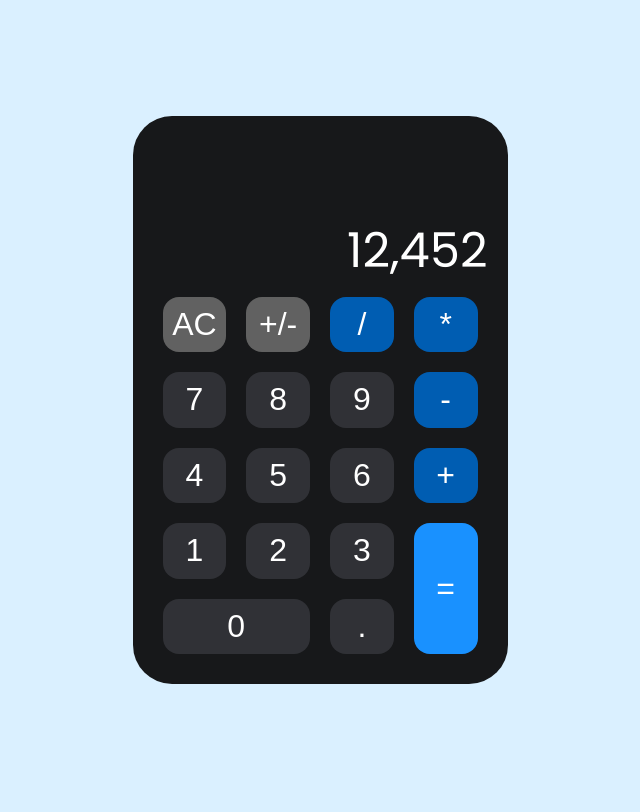
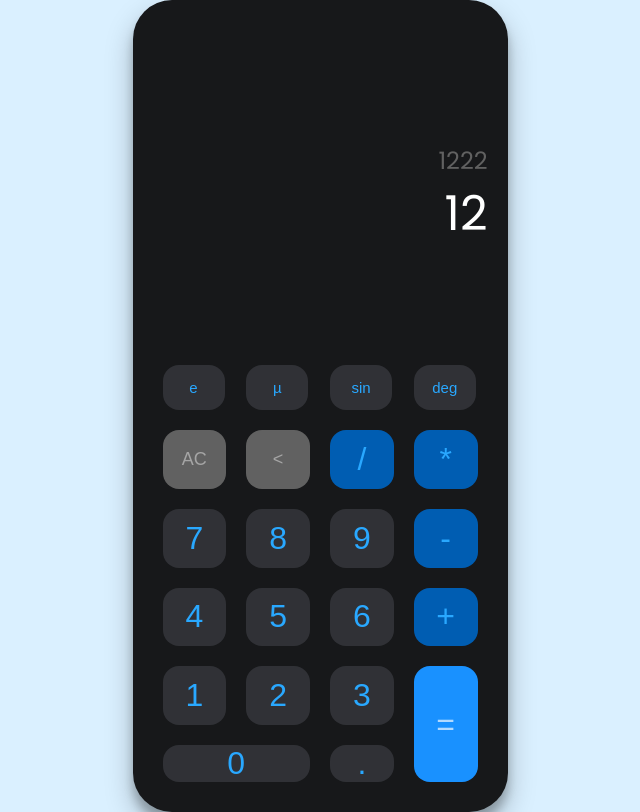
Before and after one commit to henriquedevop/Calculator-JavaScript, a plain HTML site: page index.html in a window 1280 px wide. Shown: the whole page, without its empty margins (320-960 px from the left). Drawn offline with Linux system fonts and the light colour scheme.

Commit message:
improve visual and add more buttons

```diff
--- a/assets/css/style.css
+++ b/assets/css/style.css
@@ -26,23 +26,32 @@ body {
 
 main {
     width: 375px;
-    height: 568px;
+    height: 812px;
     border-radius: 39px;
     background-color: var(--container-color);
     color: var(--text-color);
     display: grid;
     grid-template-columns: repeat(4, 1fr);
-    grid-template-rows: repeat(7, 1fr);
+    grid-template-rows: repeat(9, 1fr);
     padding: 20px;
+    box-shadow: rgba(0, 0, 0, 0.25) 0px 14px 28px, rgba(0, 0, 0, 0.22) 0px 10px 10px;
 }
 
-p {
+#current-operation {
+    grid-column: 1/5;
+    grid-row: 3/5;
+    text-align: right;
     font-size: 48px;
-    grid-column: 1 / 5;
-    grid-row: 1 / 3;
+}
+
+#previus-operation {
+    grid-column: 1/5;
+    grid-row: 1/3;
     text-align: right;
     display: grid;
     align-items: end;
+    color: var(--function-button);
+    font-size: 24px;
 }
 
 button {
@@ -62,22 +71,37 @@ button:active {
     opacity: .6;
 }
 
+.advanced-button {
+    background-color: var(--numbers-button);
+    color: #29A8FF;
+    font-size: 15px;
+    font-weight: 500;
+    width: 62px;
+    height: 45px;
+    margin-top: 2em;
+}
+
 .operator-button {
     background-color: var(--operatos-button);
+    color: #29A8FF;
 }
 
 .number-button {
     background-color: var(--numbers-button);
+    color: #29A8FF;
 }
 
 .equal-button {
     background-color: var(--equal-button);
-    grid-row: 6/8;
+    grid-row: 9/11;
     grid-column: 4/5;
+    color: #B2DAFF;
 }
 
 .function-button {
     background-color: var(--function-button);
+    color: #A5A5A5;
+    font-size: 18px;
 }
 
 .zero {
--- a/index.html
+++ b/index.html
@@ -13,9 +13,14 @@
 <body>
 
     <main>
-        <p>12,452</p>
+        <div id="previus-operation">1222</div>
+        <div id="current-operation">12</div>
+        <button class="advanced-button">e</button>
+        <button class="advanced-button">µ</button>
+        <button class="advanced-button">sin</button>
+        <button class="advanced-button">deg</button>
         <button class="function-button">AC</button>
-        <button class="function-button">+/-</button>
+        <button class="function-button"><</button>
         <button class="operator-button">/</button>
         <button class="operator-button">*</button>
         <button class="number-button">7</button>
```
